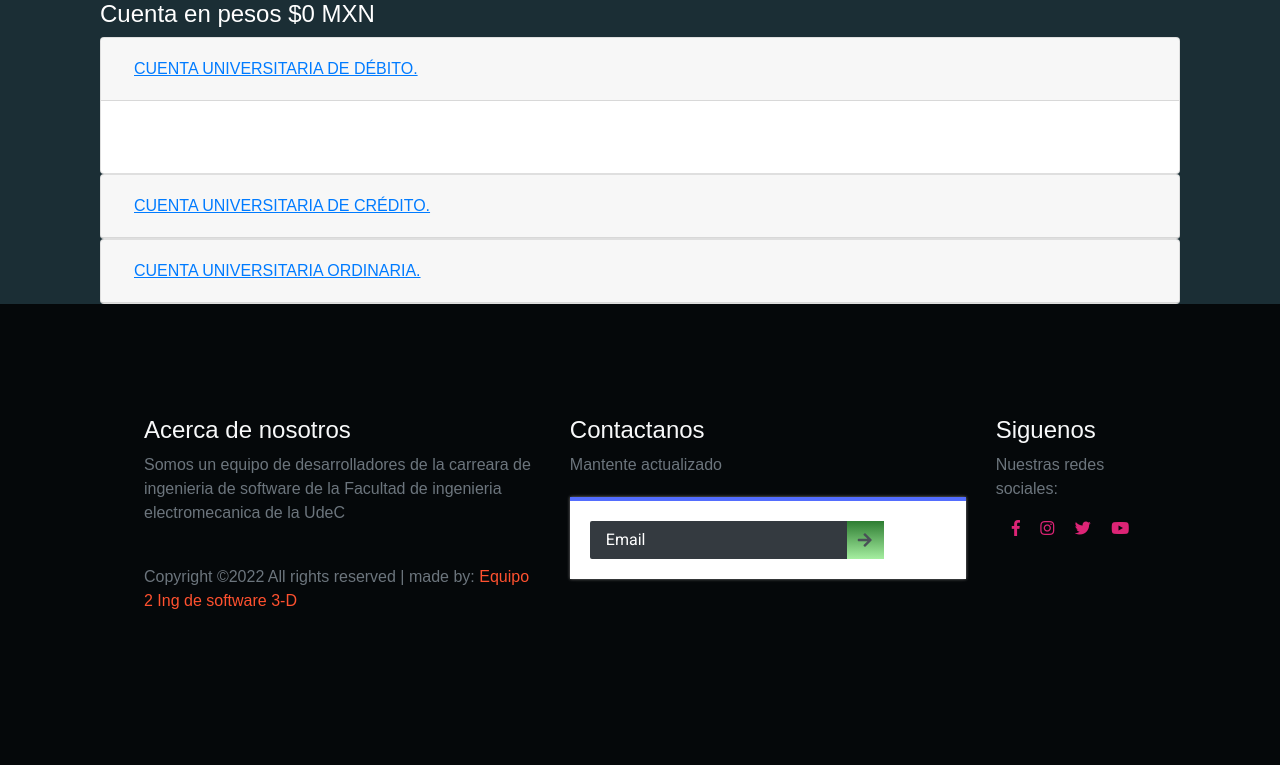
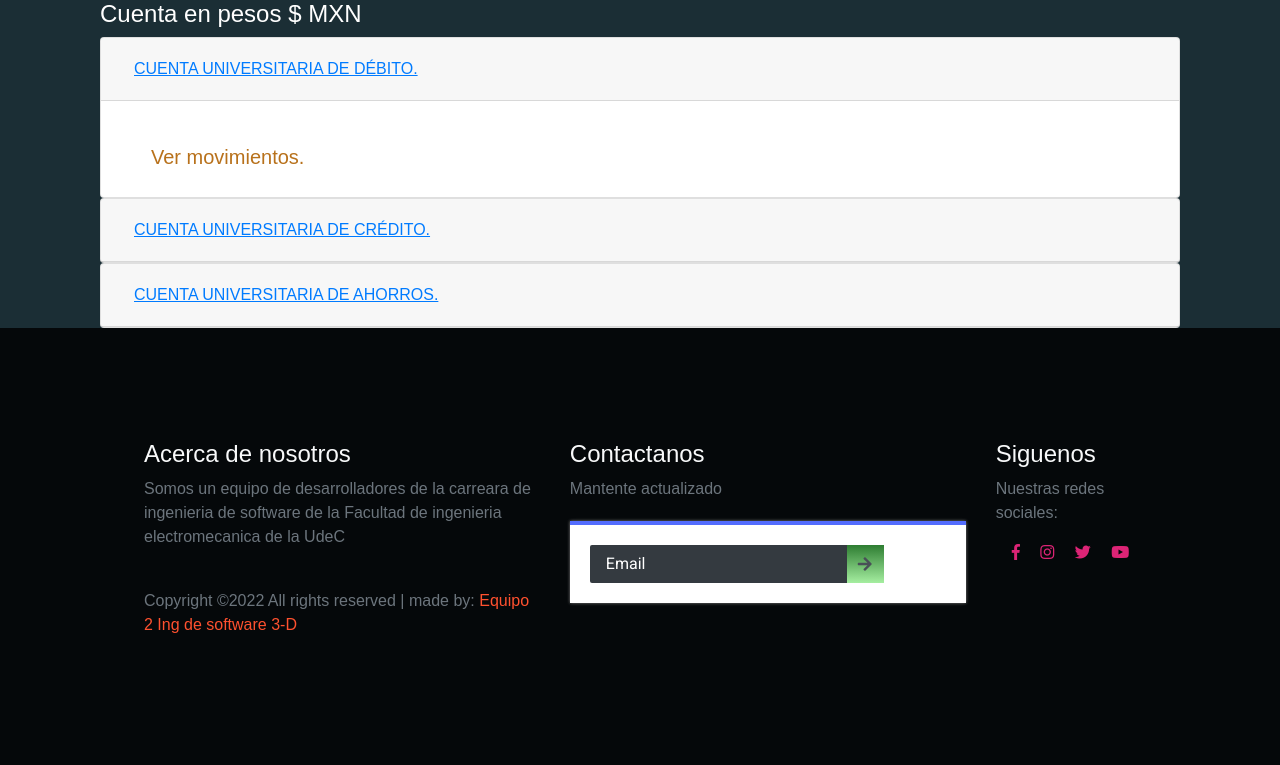
Before and after one commit to Maskeit/Proyecto-Integrador-3, a PHP site: page /consultas.php in a window 1280 px wide. Shown: the part 86-851 px from the top of the page. Before the commit the page ends 695 px from the top, so only its background shows below. Run offline with PHP 8.4, Linux system fonts and the light colour scheme; the visitor is signed in with stand-in values (Sample User, id 1); data comes from the database, SQL or seed files in the repository; data that the repository does not hold is empty; some libraries are stand-ins or nearby versions; some web fonts are replaced.

Commit message:
commit para ver los cambios de alonso

```diff
--- a/consultas.php
+++ b/consultas.php
@@ -1,9 +1,16 @@
 <?php session_start();
+if(isset($_SESSION['codigoCliente'])){
+    require 'vistas/consultas.view.php';
+} else {
+    header('Location: index.php');
+    die();
+}
 
 require 'bd/conexion.php';
 $objeto = new Conexion();
 $conexion = $objeto->Conectar();
 require 'funciones/funciones.php';
+
 
 /*
 $cc_cliente = cc_cliente($_POST['codigoCliente']);
@@ -41,5 +48,5 @@ $cred = $conexion->prepare("SELECT * FROM credito"); //$sal guarda la consulta
 	while($row = $cred->fetch()){
 		$credito = $row['saldo'];
 	}
-require 'vistas/consultas.view.php';
+
 ?>
--- /dev/null
+++ b/debito.php
@@ -0,0 +1,2 @@
+<?php
+require 'vistas/debito.view.php';
--- a/vistas/consultas.view.php
+++ b/vistas/consultas.view.php
@@ -35,7 +35,7 @@ require 'headerEspecifico.php';?>
         </div>
         <div id="collapseOne" class="collapse show" aria-labelledby="headingOne" data-parent="#accordion">
           <div class="card-body">
-          <h5 class="container">Saldo actual: <span id="saldo"><?php echo '$' . $debito  ?></span></h5> <!--Aqui va codigo php para traer el saldo dependiendo el cliente-->
+          <h5 class="container">Saldo actual: <span id="saldo"><?php echo '$' . $debito  ?>  <div class="col"> <a href="debito.php">Ver movimientos.</a></div></span></h5> <!--Aqui va codigo php para traer el saldo dependiendo el cliente-->
           </div>
         </div>
       </div>
@@ -44,13 +44,13 @@ require 'headerEspecifico.php';?>
         <div class="card-header" id="headingTwo">
           <h5 class="mb-0">
             <button class="btn btn-link collapsed" data-toggle="collapse" data-target="#collapseTwo" aria-expanded="false" aria-controls="collapseTwo">
-            CUENTA UNIVERSITARIA DE CRÉDITO.
+              CUENTA UNIVERSITARIA DE CRÉDITO.
             </button>
           </h5>
         </div>
         <div id="collapseTwo" class="collapse" aria-labelledby="headingTwo" data-parent="#accordion">
           <div class="card-body">
-          <h5 class="container">Saldo actual: <span id="saldo"><?php echo '$' . $credito  ?></span></h5> <!--Aqui va codigo php para traer el saldo dependiendo el cliente-->
+          <h5 class="container">Saldo actual: <span id="saldo"><?php echo '$' . $credito  ?> <div class="col"> <a href="#">Ver movimientos.</a></div></span></h5> <!--Aqui va codigo php para traer el saldo dependiendo el cliente-->
           </div>
         </div>
       </div>
@@ -59,13 +59,13 @@ require 'headerEspecifico.php';?>
         <div class="card-header" id="headingThree">
           <h5 class="mb-0">
             <button class="btn btn-link collapsed" data-toggle="collapse" data-target="#collapseThree" aria-expanded="false" aria-controls="collapseThree">
-            CUENTA UNIVERSITARIA ORDINARIA.
+            CUENTA UNIVERSITARIA DE AHORROS.
             </button>
           </h5>
         </div>
         <div id="collapseThree" class="collapse" aria-labelledby="headingThree" data-parent="#accordion">
           <div class="card-body">
-            <h5 class="container">Saldo actual: <span id="saldo">0</span></h5> <!--Aqui va codigo php para traer el saldo dependiendo el cliente-->
+            <h5 class="container">Saldo actual: <span id="saldo"><?php echo '$' . $ahorro  ?> <div class="col"> <a href="#">Ver movimientos.</a></div></span></h5> <!--Aqui va codigo php para traer el saldo dependiendo el cliente-->
           </div>
         </div>
       </div>
```
Also changed, not shown: vistas/debito.view.php (added, +18 -0 lines), credito.php (added).
